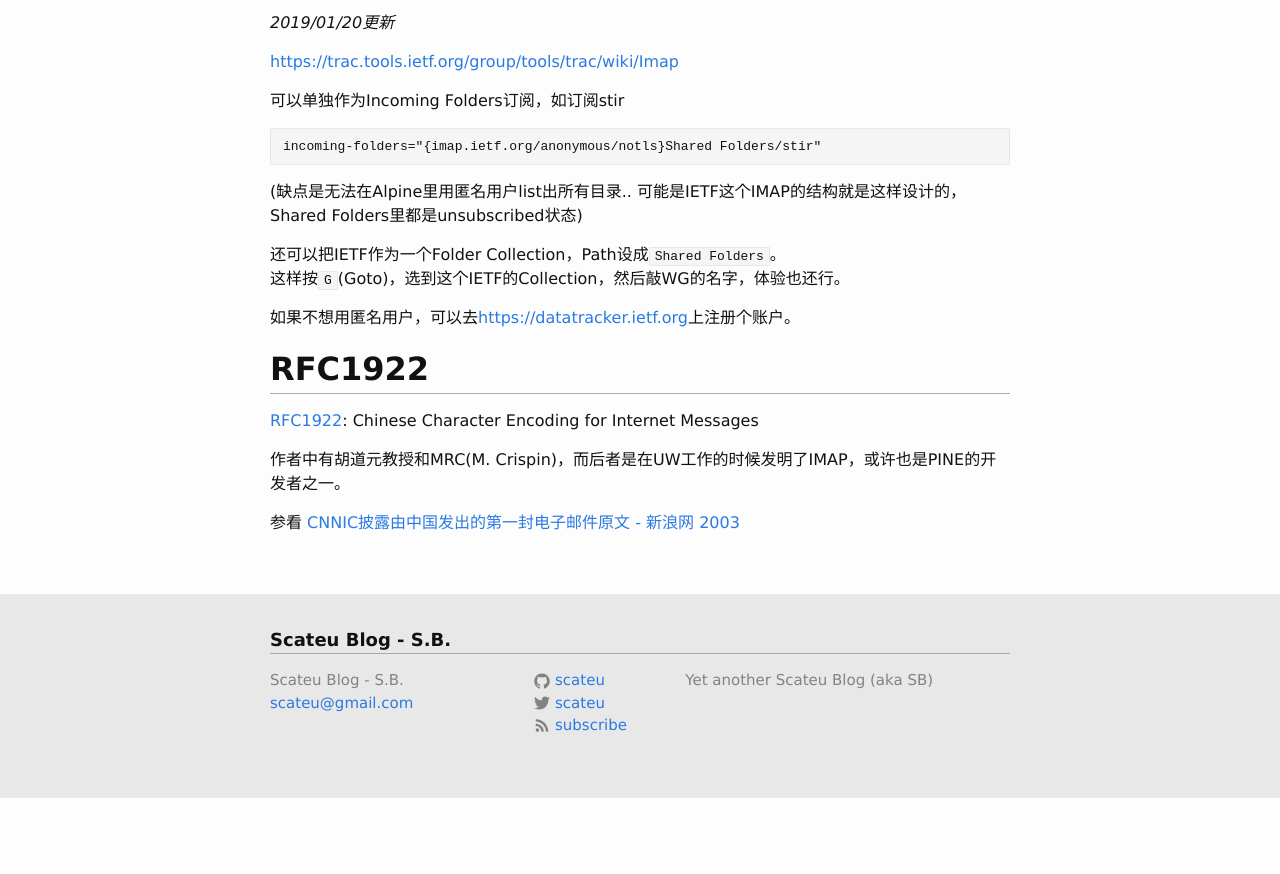
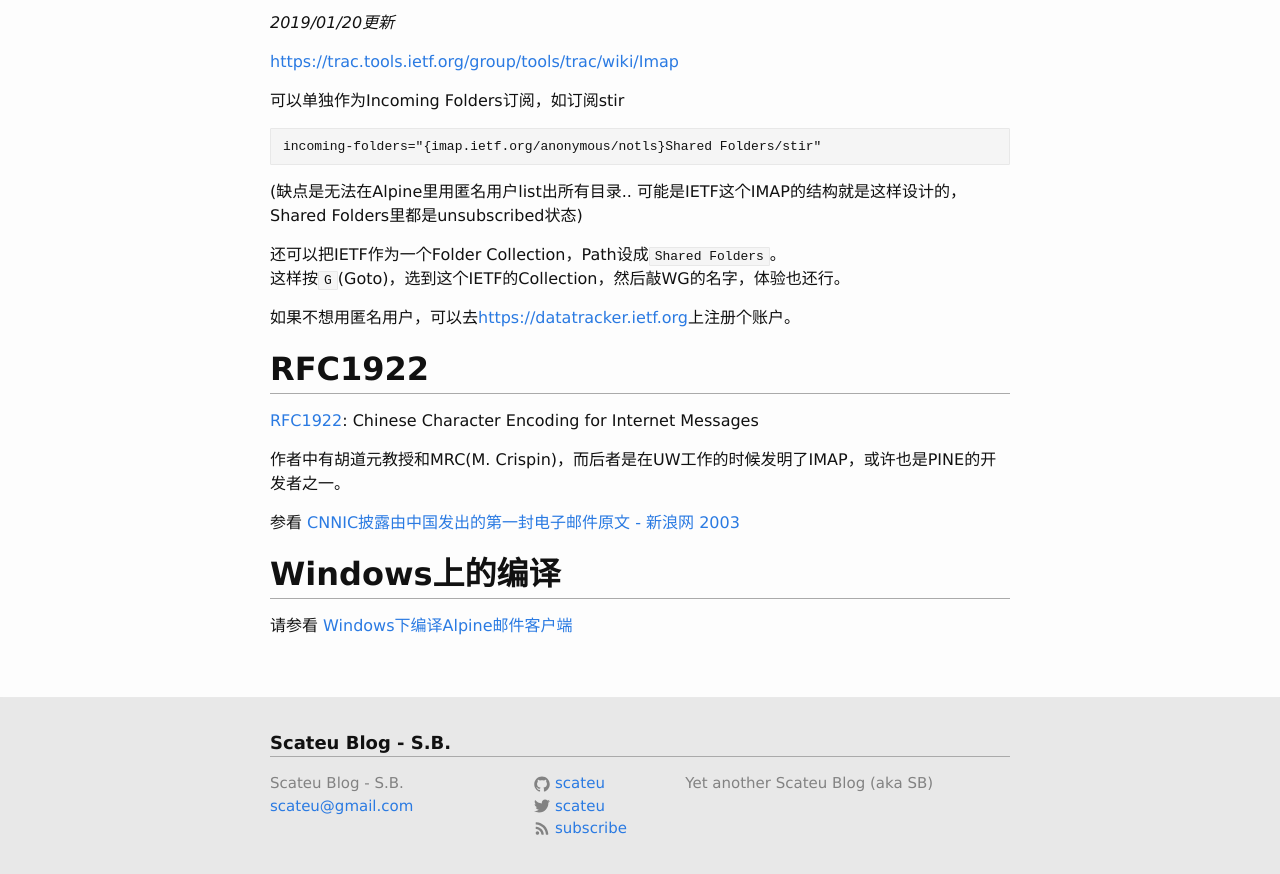
Before and after one commit to scateu/scateu.github.io, a Jekyll site: the page built from _posts/2015-08-23-alpine.md, in a window 1280 px wide and 900 px high, scrolled down 10059 px. Shown: the top 874 px of the window. Built offline with Jekyll 4.4.1, drawn with Linux system fonts in a browser that asks for light colours; nearby versions of some CDN libraries; comment, search, counter and statistics services are not loaded; before the commit the page ends 10856 px from its top, so only the background shows below that.

Commit message:
Update 2015-08-23-alpine.md

```diff
--- a/_posts/2015-08-23-alpine.md
+++ b/_posts/2015-08-23-alpine.md
@@ -706,3 +706,7 @@ incoming-folders="{imap.ietf.org/anonymous/notls}Shared Folders/stir"
 作者中有胡道元教授和MRC(M. Crispin)，而后者是在UW工作的时候发明了IMAP，或许也是PINE的开发者之一。
 
 参看 [CNNIC披露由中国发出的第一封电子邮件原文 - 新浪网 2003](http://tech.sina.com.cn/i/c/2003-07-17/0947210358.shtml)
+
+## Windows上的编译
+
+请参看 [Windows下编译Alpine邮件客户端](https://blog.hcl.moe/archives/2523)
```
